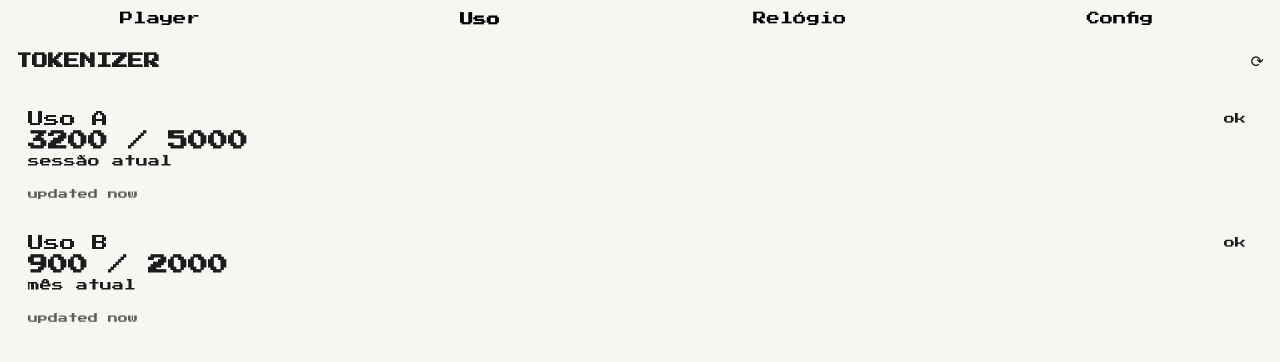
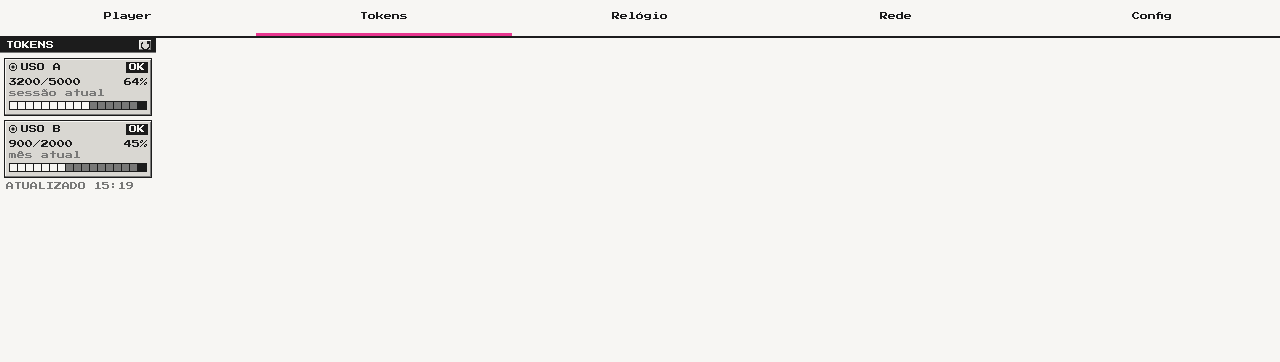
Before and after one commit to DanAntunesDev/geek-panel, a React (Vite) app: page / in a window 1280 px wide. Shown: the top 362 px of the page. Built offline with nearby package versions, Linux system fonts and the light colour scheme.

Commit message:
feat: redo tokens and network screens

```diff
--- a/src/renderer/App.tsx
+++ b/src/renderer/App.tsx
@@ -2,23 +2,24 @@ import { useMemo, useState } from "react";
 import { ConfigPanel } from "./components/ConfigPanel.js";
 import { ScreenTabs, type TabKey } from "./components/ScreenTabs.js";
 import { ClockScreen } from "./screens/ClockScreen.js";
+import { NetworkScreen } from "./screens/NetworkScreen.js";
 import { PlayerScreen } from "./screens/PlayerScreen.js";
 import { UsageScreen } from "./screens/UsageScreen.js";
-import { buildFakeMediaState, buildFakeUsageCards } from "../services/fixtures/fakeState.js";
+import { buildFakeMediaState } from "../services/fixtures/fakeState.js";
 
 export function App() {
   const [tab, setTab] = useState<TabKey>("usage");
 
   const media = useMemo(() => buildFakeMediaState(), []);
-  const usageCards = useMemo(() => buildFakeUsageCards(), []);
 
   return (
     <div style={{ display: "flex", flexDirection: "column", flex: 1 }}>
       <ScreenTabs active={tab} onChange={setTab} />
       <div style={{ flex: 1, overflow: "auto" }}>
         {tab === "player" ? <PlayerScreen media={media} /> : null}
-        {tab === "usage" ? <UsageScreen cards={usageCards} /> : null}
+        {tab === "usage" ? <UsageScreen /> : null}
         {tab === "clock" ? <ClockScreen connected={false} /> : null}
+        {tab === "network" ? <NetworkScreen /> : null}
         {tab === "config" ? <ConfigPanel /> : null}
       </div>
     </div>
--- a/src/renderer/components/ScreenTabs.tsx
+++ b/src/renderer/components/ScreenTabs.tsx
@@ -1,26 +1,31 @@
-export type TabKey = "player" | "usage" | "clock" | "config";
+import { PALETTE } from "../pixel/palette.js";
+
+export type TabKey = "player" | "usage" | "clock" | "network" | "config";
 
 const TABS: { key: TabKey; label: string }[] = [
   { key: "player", label: "Player" },
-  { key: "usage", label: "Uso" },
+  { key: "usage", label: "Tokens" },
   { key: "clock", label: "Relógio" },
+  { key: "network", label: "Rede" },
   { key: "config", label: "Config" },
 ];
 
 export function ScreenTabs({ active, onChange }: { active: TabKey; onChange: (tab: TabKey) => void }) {
   return (
-    <nav style={{ display: "flex", borderBottom: "1px solid var(--cor-superficie)" }}>
+    <nav style={{ display: "flex", background: PALETTE.bg, borderBottom: `2px solid ${PALETTE.ink}`, flexShrink: 0 }}>
       {TABS.map((tab) => (
         <button
           key={tab.key}
+          className="pixel-text"
           onClick={() => onChange(tab.key)}
           style={{
             flex: 1,
-            padding: 12,
+            padding: "10px 4px",
             border: "none",
             background: "transparent",
-            borderBottom: active === tab.key ? "2px solid var(--cor-acento)" : "2px solid transparent",
-            fontWeight: active === tab.key ? "bold" : "normal",
+            color: PALETTE.ink,
+            borderBottom: active === tab.key ? `3px solid ${PALETTE.accent}` : "3px solid transparent",
+            fontSize: 8,
             cursor: "pointer",
           }}
         >
--- /dev/null
+++ b/src/renderer/screens/NetworkScreen.tsx
@@ -0,0 +1,26 @@
+import { useCallback, useEffect, useState } from "react";
+import type { NetworkStateOrUnavailable } from "../../shared/types.js";
+import { PixelScene } from "../pixel/PixelScene.js";
+import { drawNetwork, NETWORK_SCENE_SIZE } from "./networkScene.js";
+
+const FPS = 10;
+
+export function NetworkScreen() {
+  const [state, setState] = useState<NetworkStateOrUnavailable>({ available: false });
+
+  useEffect(() => {
+    let cancelled = false;
+    window.painelApi.getNetworkState().then((initial) => {
+      if (!cancelled) setState(initial);
+    });
+    const unsubscribe = window.painelApi.onNetworkStateUpdate((update) => setState(update));
+    return () => {
+      cancelled = true;
+      unsubscribe();
+    };
+  }, []);
+
+  const draw = useCallback((ctx: CanvasRenderingContext2D, frame: number) => drawNetwork(ctx, state, frame), [state]);
+
+  return <PixelScene width={NETWORK_SCENE_SIZE} height={NETWORK_SCENE_SIZE} fps={FPS} draw={draw} label="Rede" />;
+}
--- a/src/renderer/screens/UsageScreen.tsx
+++ b/src/renderer/screens/UsageScreen.tsx
@@ -1,62 +1,58 @@
+import { useCallback, useRef, useState } from "react";
+import { buildFakeUsageCards } from "../../services/fixtures/fakeState.js";
 import type { UsageCard } from "../../shared/types.js";
+import { PixelScene } from "../pixel/PixelScene.js";
+import { drawUsage, isRefreshHit, USAGE_SCENE_SIZE } from "./usageScene.js";
 
-export function UsageScreen({ cards }: { cards: UsageCard[] }) {
+const FPS = 10;
+const SPIN_FRAMES = 8;
+
+function timeLabel(date: Date): string {
+  return date.toLocaleTimeString("pt-BR", { hour: "2-digit", minute: "2-digit", hour12: false });
+}
+
+export function UsageScreen() {
+  const [cards, setCards] = useState<UsageCard[]>(() => buildFakeUsageCards());
+  const [updatedAt, setUpdatedAt] = useState(() => new Date());
+  const spinUntil = useRef(-1);
+  const frameRef = useRef(0);
+
+  function refresh() {
+    spinUntil.current = frameRef.current + SPIN_FRAMES;
+    // simulado até existir a fonte real de uso
+    setCards(
+      buildFakeUsageCards().map((card) => {
+        const jitter = Math.floor(Math.random() * Math.round(card.limit * 0.05));
+        const used = Math.min(card.limit, card.used + jitter);
+        return { ...card, used, remaining: card.limit - used, percentage: Math.round((used / card.limit) * 100) };
+      }),
+    );
+    setUpdatedAt(new Date());
+  }
+
+  const draw = useCallback(
+    (ctx: CanvasRenderingContext2D, frame: number) => {
+      frameRef.current = frame;
+      drawUsage(ctx, {
+        cards,
+        spinFramesLeft: Math.max(0, spinUntil.current - frame),
+        updatedAtLabel: timeLabel(updatedAt),
+        frame,
+      });
+    },
+    [cards, updatedAt],
+  );
+
   return (
-    <section>
-      <header
-        style={{
-          background: "var(--cor-texto)",
-          color: "var(--cor-fundo)",
-          padding: "12px 16px",
-          display: "flex",
-          justifyContent: "space-between",
-          alignItems: "center",
-        }}
-      >
-        <strong>TOKENIZER</strong>
-        <span aria-label="atualizar">⟳</span>
-      </header>
-      <div style={{ display: "flex", flexDirection: "column", gap: 12, padding: 16 }}>
-        {cards.map((card) => (
-          <div
-            key={card.id}
-            style={{
-              background: "var(--cor-superficie)",
-              borderRadius: 12,
-              padding: 12,
-            }}
-          >
-            <div style={{ display: "flex", justifyContent: "space-between" }}>
-              <span>{card.label}</span>
-              <span
-                style={{
-                  fontSize: 11,
-                  padding: "2px 6px",
-                  borderRadius: 6,
-                  background: card.status === "ok" ? "var(--cor-texto)" : "var(--cor-acento)",
-                  color: "var(--cor-fundo)",
-                }}
-              >
-                {card.status}
-              </span>
-            </div>
-            <p style={{ margin: "4px 0", fontSize: 20, fontWeight: "bold" }}>
-              {card.used} / {card.limit}
-            </p>
-            <p style={{ margin: 0, fontSize: 12 }}>{card.period}</p>
-            <div style={{ background: "var(--cor-fundo)", borderRadius: 8, height: 6, marginTop: 8, overflow: "hidden" }}>
-              <div
-                style={{
-                  width: `${card.percentage}%`,
-                  height: "100%",
-                  background: "var(--cor-acento)",
-                }}
-              />
-            </div>
-            <p style={{ margin: "8px 0 0", fontSize: 10, opacity: 0.7 }}>updated now</p>
-          </div>
-        ))}
-      </div>
-    </section>
+    <PixelScene
+      width={USAGE_SCENE_SIZE}
+      height={USAGE_SCENE_SIZE}
+      fps={FPS}
+      draw={draw}
+      onPointerDown={(x, y) => {
+        if (isRefreshHit(x, y)) refresh();
+      }}
+      label="Tokens"
+    />
   );
 }
--- /dev/null
+++ b/src/renderer/screens/networkScene.ts
@@ -0,0 +1,76 @@
+import { drawText, rect, type Ctx } from "../pixel/draw.js";
+import { PALETTE } from "../pixel/palette.js";
+import { led, panel, textCenter, textRight, titleBand, wrap } from "../pixel/ui.js";
+import type { NetworkState, NetworkStateOrUnavailable } from "../../shared/types.js";
+
+export const NETWORK_SCENE_SIZE = 156;
+
+const formatMs = (value: number | null) => (value === null ? "--" : `${value.toFixed(1)}ms`);
+const formatDbm = (value: number | null) => (value === null ? "--" : `${value.toFixed(1)}dBm`);
+
+function signalLevel(state: NetworkStateOrUnavailable): number {
+  if (!state.available) return 0;
+  if (state.status === "ONLINE") return 3;
+  if (state.status === "DEGRADED") return 2;
+  if (state.status === "OFFLINE") return 0;
+  return 1;
+}
+
+function drawSignal(ctx: Ctx, x: number, y: number, level: number): void {
+  [4, 7, 10].forEach((height, index) => {
+    rect(ctx, x + index * 5, y + 10 - height, 4, height, index < level ? PALETTE.bg : PALETTE.mid);
+  });
+}
+
+function drawRow(ctx: Ctx, label: string, value: string, y: number): void {
+  drawText(ctx, label, 8, y, PALETTE.ink);
+  textRight(ctx, value, 148, y, PALETTE.ink);
+  for (let x = 8; x < 148; x += 2) rect(ctx, x, y + 10, 1, 1, PALETTE.mid);
+}
+
+function drawUnavailable(ctx: Ctx, frame: number): void {
+  panel(ctx, 8, 26, 140, 100);
+  rect(ctx, 76, 48, 4, 26, PALETTE.ink);
+  rect(ctx, 70, 74, 16, 3, PALETTE.ink);
+  rect(ctx, 74, 42, 8, 6, PALETTE.ink);
+  if (frame % 6 < 3) {
+    rect(ctx, 64, 42, 3, 3, PALETTE.mid);
+    rect(ctx, 89, 42, 3, 3, PALETTE.mid);
+  } else {
+    rect(ctx, 60, 38, 3, 3, PALETTE.mid);
+    rect(ctx, 93, 38, 3, 3, PALETTE.mid);
+  }
+  textCenter(ctx, "SEM SINAL", 78, 88, PALETTE.ink);
+  wrap("Monitor de rede nao encontrado", 16).forEach((line, index) => textCenter(ctx, line, 78, 102 + index * 10, PALETTE.mid));
+}
+
+function drawAvailable(ctx: Ctx, state: NetworkState, frame: number): void {
+  panel(ctx, 4, 20, 148, 30);
+  led(ctx, 14, 35, state.status === "ONLINE" ? frame % 10 < 7 : frame % 4 < 2);
+  drawText(ctx, state.status, 24, 26, PALETTE.ink);
+  const reason = wrap(state.reason || "sem detalhes", 17)[0] ?? "";
+  drawText(ctx, reason, 24, 37, PALETTE.mid);
+
+  let y = 58;
+  drawRow(ctx, "GATEWAY", formatMs(state.gatewayLatencyMs), y);
+  y += 14;
+  drawRow(ctx, "INTERNET", formatMs(state.externalAvgLatencyMs), y);
+  y += 14;
+  drawRow(ctx, "PERDA", state.externalLossPct === null ? "--" : `${state.externalLossPct.toFixed(1)}%`, y);
+  if (state.onu?.enabled) {
+    y += 14;
+    drawRow(ctx, "ONU RX", formatDbm(state.onu.rxDbm), y);
+    y += 14;
+    drawRow(ctx, "ONU TX", formatDbm(state.onu.txDbm), y);
+    y += 14;
+    drawRow(ctx, "TEMP", state.onu.temperatureC === null ? "--" : `${state.onu.temperatureC.toFixed(1)}C`, y);
+  }
+}
+
+export function drawNetwork(ctx: Ctx, state: NetworkStateOrUnavailable, frame: number): void {
+  rect(ctx, 0, 0, NETWORK_SCENE_SIZE, NETWORK_SCENE_SIZE, PALETTE.bg);
+  titleBand(ctx, NETWORK_SCENE_SIZE, "REDE");
+  drawSignal(ctx, 136, 2, signalLevel(state));
+  if (state.available) drawAvailable(ctx, state, frame);
+  else drawUnavailable(ctx, frame);
+}
--- /dev/null
+++ b/src/renderer/screens/usageScene.ts
@@ -0,0 +1,68 @@
+import { drawText, rect, sprite, type Ctx } from "../pixel/draw.js";
+import { PALETTE, SPRITE_COLORS } from "../pixel/palette.js";
+import type { PixelGrid } from "../pixel/PixelCanvas.js";
+import { panel, refreshSpinner, segmentedBar, textRight, titleBand, truncate } from "../pixel/ui.js";
+import type { UsageCard } from "../../shared/types.js";
+
+export const USAGE_SCENE_SIZE = 156;
+
+export const REFRESH_BOX = { x: 138, y: 1, w: 14, h: 12 };
+
+export function isRefreshHit(x: number, y: number): boolean {
+  return x >= REFRESH_BOX.x && x < REFRESH_BOX.x + REFRESH_BOX.w && y >= REFRESH_BOX.y && y < REFRESH_BOX.y + REFRESH_BOX.h;
+}
+
+export interface UsageView {
+  cards: UsageCard[];
+  spinFramesLeft: number;
+  updatedAtLabel: string;
+  frame: number;
+}
+
+const COIN: PixelGrid = [
+  "..KKKK..",
+  ".KSSSSK.",
+  "KSSMMSSK",
+  "KSMKKMSK",
+  "KSMKKMSK",
+  "KSSMMSSK",
+  ".KSSSSK.",
+  "..KKKK..",
+];
+
+const STATUS_LABEL: Record<UsageCard["status"], string> = {
+  ok: "OK",
+  stale: "ANTIGO",
+  unavailable: "OFF",
+};
+
+function drawCard(ctx: Ctx, card: UsageCard, y: number, frame: number): void {
+  panel(ctx, 4, y, 148, 58);
+  sprite(ctx, COIN, SPRITE_COLORS, 9, y + 5);
+  drawText(ctx, truncate(card.label, 9).toUpperCase(), 21, y + 5, PALETTE.ink);
+
+  const label = STATUS_LABEL[card.status];
+  const chipW = label.length * 8 + 6;
+  const chipX = 148 - chipW;
+  rect(ctx, chipX, y + 4, chipW, 11, PALETTE.ink);
+  if (card.status !== "ok") rect(ctx, chipX + 1, y + 5, chipW - 2, 9, card.status === "stale" && frame % 10 < 5 ? PALETTE.surface : PALETTE.mid);
+  drawText(ctx, label, chipX + 3, y + 5, card.status === "ok" ? PALETTE.bg : PALETTE.ink);
+
+  drawText(ctx, `${card.used}/${card.limit}`, 9, y + 20, PALETTE.ink);
+  textRight(ctx, `${card.percentage}%`, 147, y + 20, PALETTE.ink);
+  drawText(ctx, truncate(card.period, 18), 9, y + 31, PALETTE.mid);
+  segmentedBar(ctx, 9, y + 43, 138, 9, card.percentage, 16);
+}
+
+export function drawUsage(ctx: Ctx, view: UsageView): void {
+  rect(ctx, 0, 0, USAGE_SCENE_SIZE, USAGE_SCENE_SIZE, PALETTE.bg);
+  titleBand(ctx, USAGE_SCENE_SIZE, "TOKENS");
+
+  panel(ctx, REFRESH_BOX.x, REFRESH_BOX.y, REFRESH_BOX.w, REFRESH_BOX.h, view.spinFramesLeft > 0);
+  refreshSpinner(ctx, REFRESH_BOX.x + 7, REFRESH_BOX.y + 6, view.spinFramesLeft > 0 ? view.frame : 0, PALETTE.ink);
+
+  view.cards.slice(0, 2).forEach((card, index) => drawCard(ctx, card, 20 + index * 62, view.frame));
+  if (view.cards.length === 0) drawText(ctx, "SEM DADOS", 40, 70, PALETTE.mid);
+
+  drawText(ctx, `ATUALIZADO ${view.updatedAtLabel}`, 6, 144, PALETTE.mid);
+}
```
